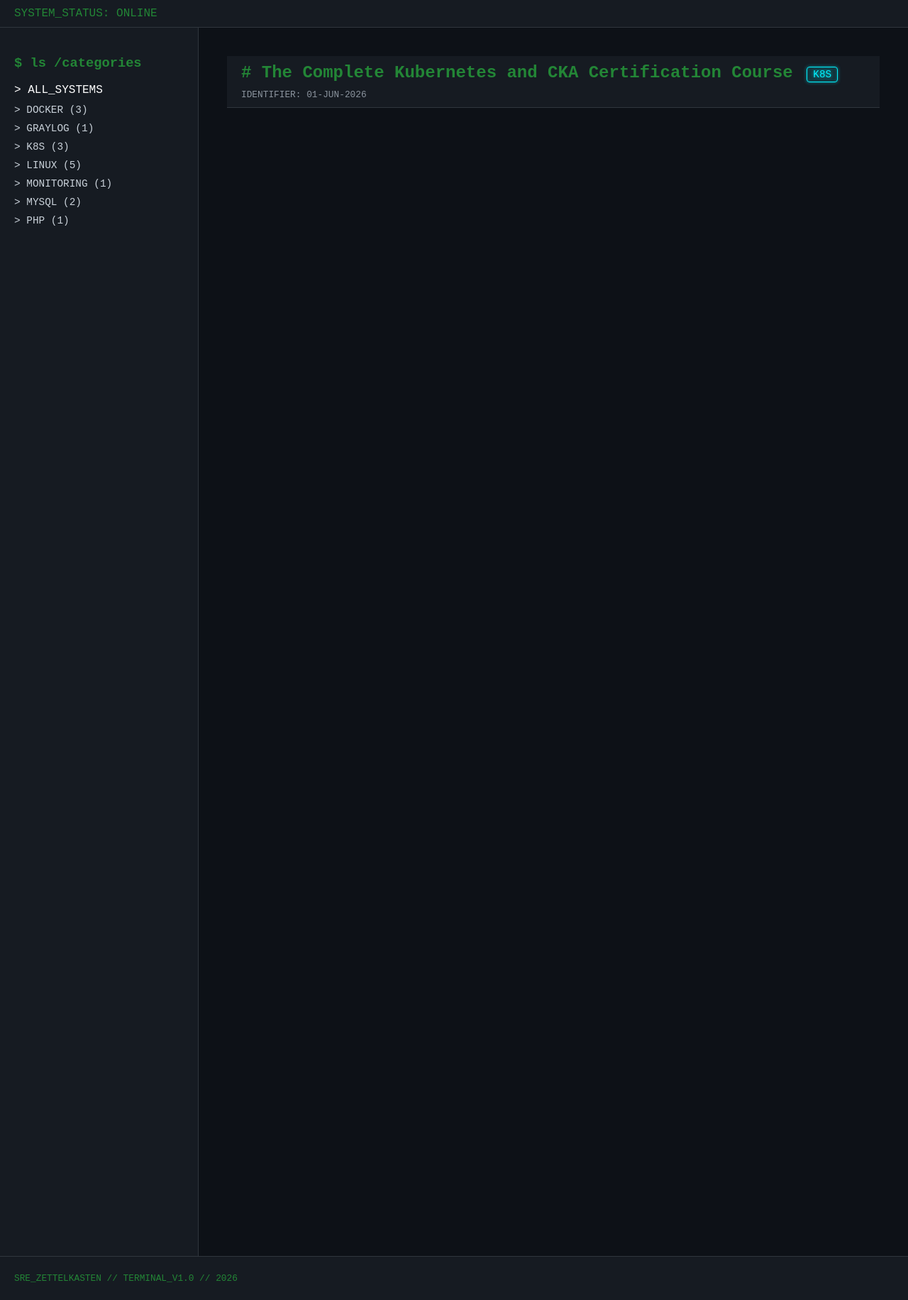
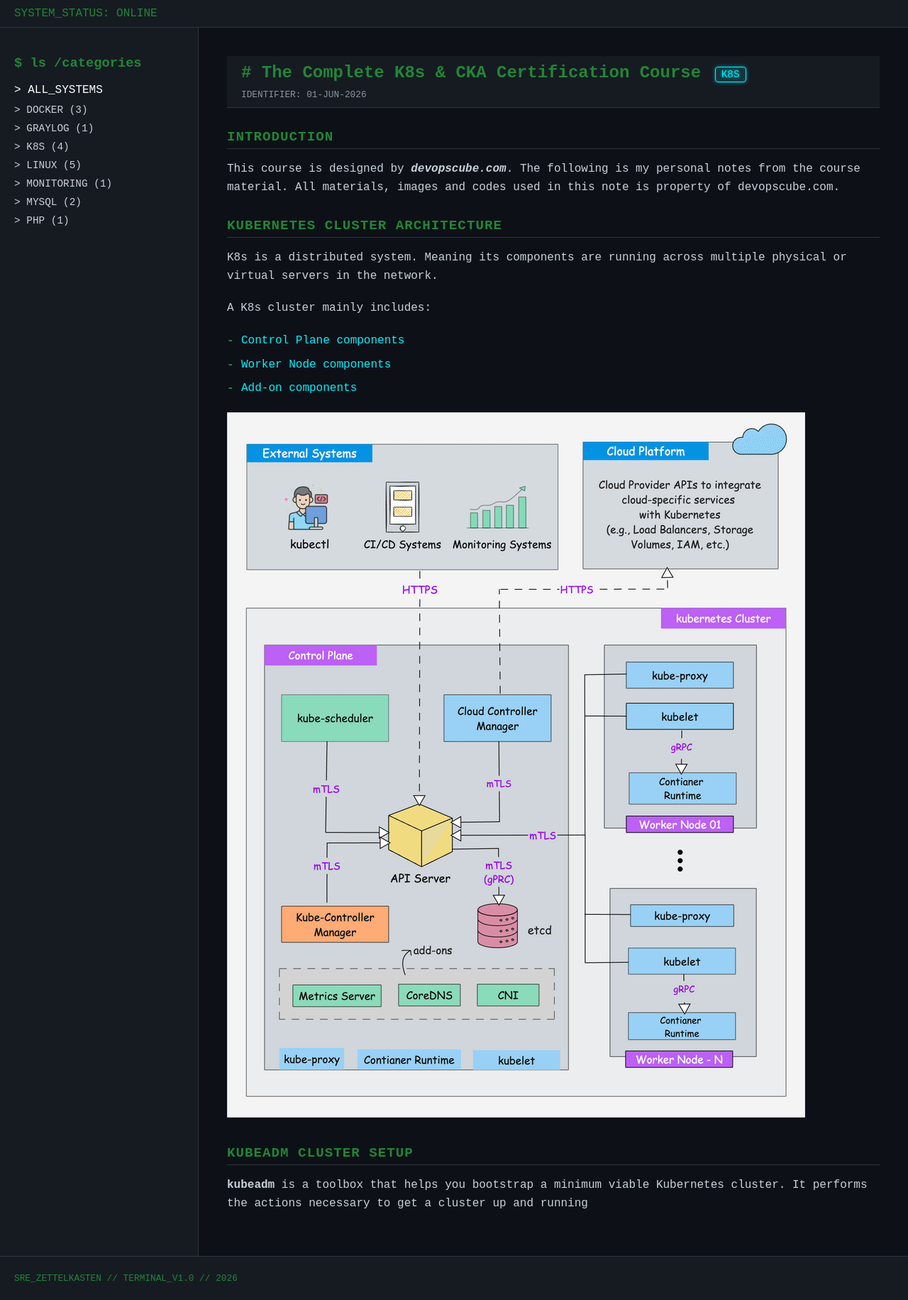
Before and after one commit to bosphoran/my-sre-notes, a Jekyll site: the page built from _posts/2026-06-1-k8s-cka-course.md, in a window 1280 px wide. Shown: the whole page at 71% size. Built offline with Jekyll 4.4.1, drawn with Linux system fonts in a browser that asks for light colours.

Commit message:
K8s Course Notes - Setting Up the K8s Environment

```diff
--- a/_posts/2026-06-1-k8s-cka-course.md
+++ b/_posts/2026-06-1-k8s-cka-course.md
@@ -1,6 +1,26 @@
 ---
 layout: post
-title: "The Complete Kubernetes and CKA Certification Course"
+title: "The Complete K8s & CKA Certification Course"
 date: 2026-06-1
 categories: [k8s]
 ---
+
+## Introduction
+
+This course is designed by ***devopscube.com***. The following is my personal notes from the course material. All materials, images and codes used in this note is property of devopscube.com.
+
+## Kubernetes Cluster Architecture
+
+K8s is a distributed system. Meaning its components are running across multiple physical or virtual servers in the network.
+
+A K8s cluster mainly includes:
+
+- Control Plane components
+- Worker Node components
+- Add-on components
+
+![K8s Architecture]({{ site.baseurl }}/assets/img/k8s-course/k8s-architecture.gif)
+
+## Kubeadm Cluster Setup
+
+**kubeadm** is a toolbox that helps you bootstrap a minimum viable Kubernetes cluster. It performs the actions necessary to get a cluster up and running
```
Also changed, not shown: _posts/2026-06-3-preparing-the-environment.md (added, +118 -0 lines), assets/img/k8s-course/k8s-architecture.gif (added).
